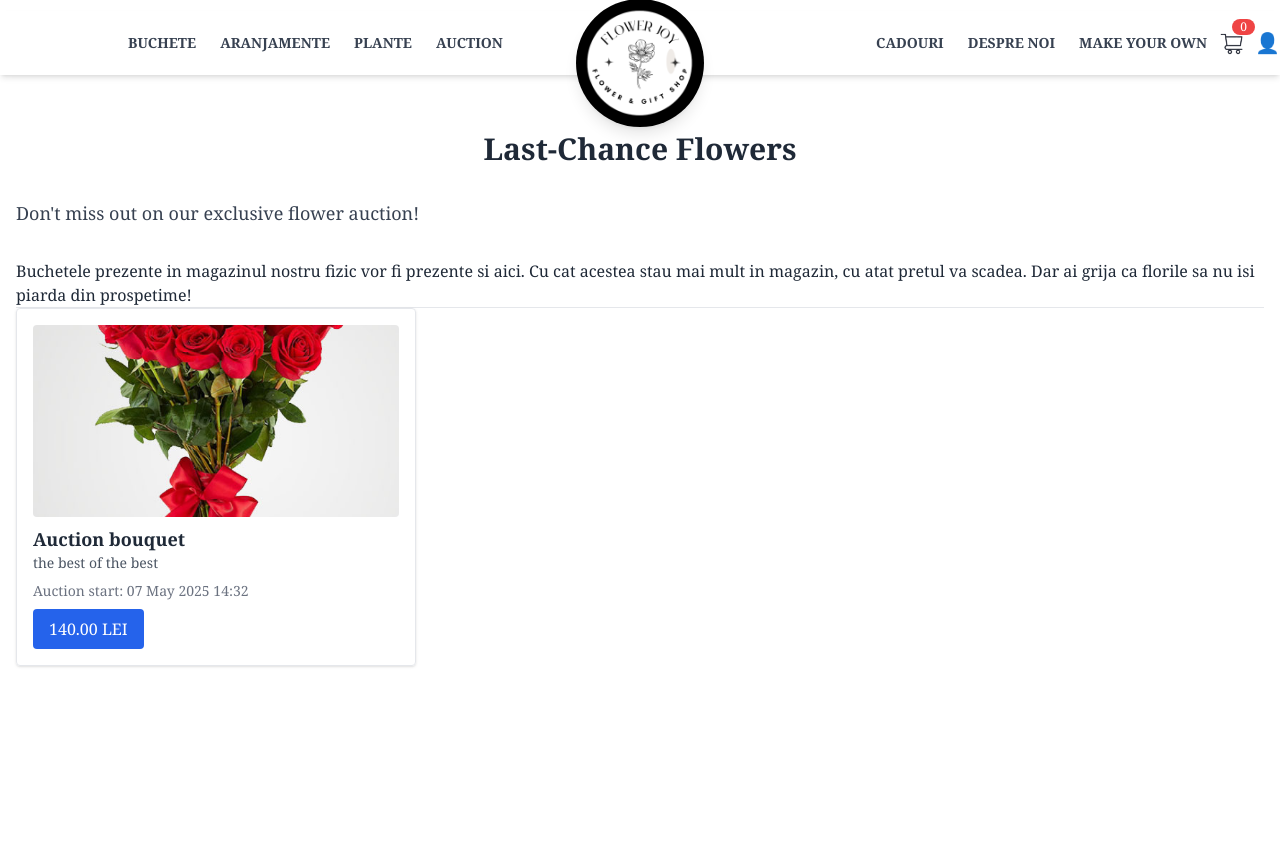
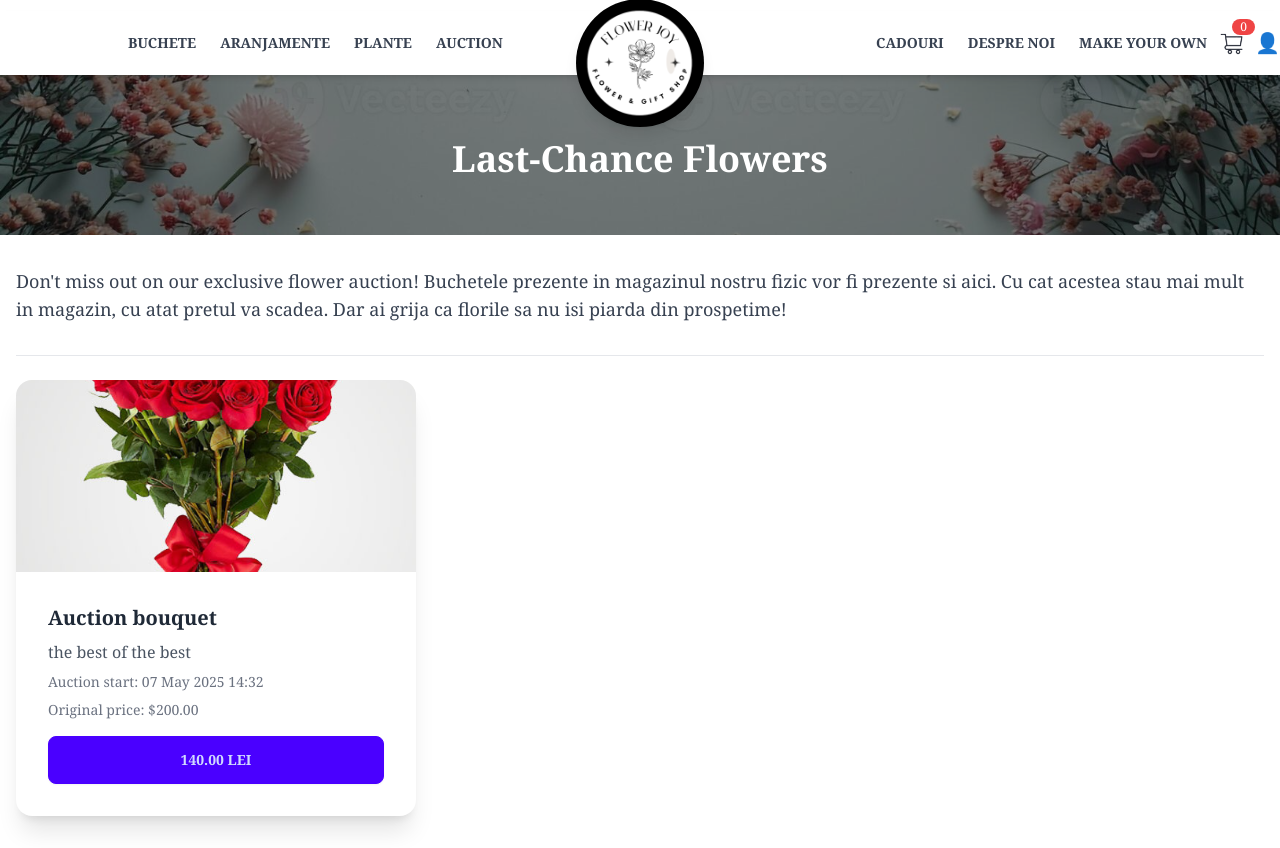
Before and after one commit to Biaescu25/Aplicatie-Web-pentru-gestionarea-unei-florarii-online, a Django app: page /auction/ in a window 1280 px wide. Shown: the part 45-893 px from the top of the page. Before the commit the page ends 712 px from the top, so only its background shows below. Run offline with Django 5.2, Linux system fonts and the light colour scheme; data comes from the database, SQL or seed files in the repository; both versions use the stored data as it was after the commit; some libraries are stand-ins or nearby versions.

Commit message:
update auction, cart count logic

```diff
--- a/Florarie/App/templates/partials/auction.html
+++ b/Florarie/App/templates/partials/auction.html
@@ -2,16 +2,20 @@
 {% load static %}
 
 {% block content %}
+<section class="relative w-full h-56 bg-cover bg-center mt-14" style="background-image: url('/static/bannerCart.jpg');">
+    <div class="absolute inset-0 bg-black opacity-50"></div>
+    <div class="container mx-auto px-4 py-16 relative z-10 text-white">
+        <h1 class="text-4xl font-bold text-center mt-16">Last-Chance Flowers</h1>
+    </div>
+</section>
+
 <section class="py-8">
-    <div class="container mx-auto mt-36 px-4">
-        <h2 class="text-3xl font-bold mb-6 text-primary text-center">Last-Chance Flowers</h2>
-
-        <p class="text- text-gray-700 mb-8 ">
-            <p class="text-lg text-gray-700 mb-8 text-left">Don't miss out on our exclusive flower auction!</p>
-            Buchetele prezente in magazinul nostru fizic vor fi prezente si aici.
+    <div class="container mx-auto px-4">
+        <p class="text-lg text-gray-700 mb-8 text-left">
+            Don't miss out on our exclusive flower auction! Buchetele prezente in magazinul nostru fizic vor fi prezente si aici.
             Cu cat acestea stau mai mult in magazin, cu atat pretul va scadea. Dar ai grija ca florile sa nu isi piarda din prospetime!
         </p>
-        <hr>
+        <hr class="my-6">
         <div
             id="product-list"
             hx-get="{% url 'auction' %}"
--- a/Florarie/App/templates/partials/auction_list.html
+++ b/Florarie/App/templates/partials/auction_list.html
@@ -1,10 +1,13 @@
 {% for product in products %}
-<div class="border rounded shadow p-4">
-    <img src="{{ product.image.url }}" class="w-full h-48 object-cover rounded" alt="{{ product.name }}">
-    <h3 class="mt-2 text-lg font-semibold">{{ product.name }}</h3>
-    <p class="text-gray-600 text-sm">{{ product.description }}</p>
-    <div class="mt-2">
+<div class="card bg-base-100 shadow-xl">
+    <figure>
+        <img src="{{ product.image.url }}" alt="{{ product.name }}" class="w-full h-48 object-cover">
+    </figure>
+    <div class="card-body">
+        <h2 class="card-title">{{ product.name }}</h2>
+        <p class="text-gray-600">{{ product.description }}</p>
         <p class="text-sm text-gray-500">Auction start: {{ product.auction_start_time|date:"d M Y H:i" }}</p>
+        <p class="text-sm text-gray-500">Original price: ${{ product.before_auction_price }}</p>
         <div
             hx-get="{% url 'auction_price_partial' product.pk %}"
             hx-trigger="every 30s"
--- a/Florarie/App/templates/partials/auction_price.html
+++ b/Florarie/App/templates/partials/auction_price.html
@@ -1,5 +1,5 @@
 <button
-    class="bg-blue-600 text-white px-4 py-2 rounded hover:bg-blue-700"
+    class="btn btn-primary w-full"
     hx-get="{% url 'auction_confirm_popup' product.pk %}"
     hx-target="#modal-container"
     hx-swap="innerHTML"
--- a/Florarie/App/templates/partials/cart_count.html
+++ b/Florarie/App/templates/partials/cart_count.html
@@ -1,3 +1,6 @@
 
-<img src="/static/cartIcon1.png" class="w-8 h-8">
-<span id="cart-count" class="absolute -top-2 -right-2 bg-red-500 text-white text-xs px-2 rounded-full"  hx-swap-oob="true">{{ cart_count }}</span>
+<!-- <img src="/static/cartIcon1.png" class="w-8 h-8"> -->
+<span id="cart-count" class="absolute -top-2 -right-2 bg-red-500 text-white text-xs px-2 rounded-full"
+    hx-swap-oob="true">
+    {{ cart_count }}
+</span>
--- a/Florarie/App/templates/partials/navbar.html
+++ b/Florarie/App/templates/partials/navbar.html
@@ -36,7 +36,7 @@
                 <!-- <a href="/cart/" id="cart-btn" class="relative" hx-get="/cart/" hx-target="#cart-items" hx-trigger="click" hx-swap="innerHTML"> -->
 
                 <a href="/cart/" id="cart-btn" class="relative">
-                    <!-- <img src="/static/cartIcon1.png" class="w-8 h-8"> -->
+                    <img src="/static/cartIcon1.png" class="w-8 h-8">
                     <!-- <span id="cart-count" class="absolute -top-2 -right-2 bg-red-500 text-white text-xs px-2 rounded-full">0</span> -->
                     {% include "partials/cart_count.html" with cart_count=cart_items.count %}
 
--- a/Florarie/App/views.py
+++ b/Florarie/App/views.py
@@ -72,17 +72,6 @@ def add_to_cart(request, product_id):
         session_id = get_or_create_session_id(request)
         cart_item, created = CartItem.objects.get_or_create(session_id=session_id, product=product)
 
-    # If coming from auction confirm
-    # if product.is_in_auction():
-    #     cart_item.product.price = product.get_auction_price()
-    #     cart_item.product.bid_submited = True
-    #     cart_item.product.save()
-    #      # Refresh product list via trigger
-    #     if request.headers.get("HX-Request"):
-    #         response = HttpResponse()
-    #         response["HX-Trigger"] = "refreshProductList"
-    #         return response
-
     if not created:
         cart_item.quantity += 1
         cart_item.save()
@@ -122,9 +111,16 @@ def remove_from_cart(request, product_id):
         # If cart is not empty, update both cart items and total price
         total_price_html = render_to_string("partials/total_price.html", {"total_price": total_price}, request=request)
 
-        response = HttpResponse("")
+        cart_count = get_cart_items(request).count()
+        cart_html = render_to_string("partials/cart_count.html", {"cart_count": cart_count}, request=request)
+
+        # Return a response that updates the cart count (via hx-swap-oob)
+        response = HttpResponse(cart_html)
+
+        #response = HttpResponse("")
         response["HX-Trigger"] = "updateTotalPrice"  # Trigger the total price update
         return response
+
 
     # If it's a normal request, redirect to the cart page
     return redirect("cart")
@@ -674,7 +670,6 @@ def auction_price_partial(request, pk):
 
 
 def  auction_confirm_popup(request, pk):
-    print("i do this")
     product = get_object_or_404(Product, pk=pk)
      # GET request: show confirmation popup
     return render(request, "partials/auction_confirm_popup.html", {"product": product})
@@ -690,16 +685,20 @@ def auction_confirm(request, pk):
         session_id = get_or_create_session_id(request)
         cart_item, created = CartItem.objects.get_or_create(session_id=session_id, product=product)
 
+
     if product.is_in_auction():
         cart_item.product.price = product.get_auction_price()
         cart_item.product.bid_submited = True
         cart_item.product.save()
-        # Refresh product list via trigger
-        if request.headers.get("HX-Request"):
-            response = HttpResponse()
-            response["HX-Trigger"] = "refreshProductList"
-            return response
 
-    # Render and return updated auction price button (with hx-get again)
-    html = render_to_string("partials/auction_list.html", {"product": product}, request=request)
-    return HttpResponse(html)
+    # Always refresh the product list (optional), and cart count
+    if request.headers.get("HX-Request"):
+        cart_count = get_cart_items(request).count()
+        cart_html = render_to_string("partials/cart_count.html", {"cart_count": cart_count}, request=request)
+
+        # Return a response that updates the cart count (via hx-swap-oob)
+        response = HttpResponse(cart_html)
+        response["HX-Trigger"] = "refreshProductList"
+        return response
+
+    return redirect("auction")
```
Also changed, not shown: Florarie/App/admin.py (+5 -2 lines), Florarie/App/templates/partials/cart_item.html (+8 -1 lines), Florarie/App/static/media/Pictures/Buchet-cu-25-Trandafiri-Rosii-_UQzYDNV.jpg (added), Florarie/App/templates/base.html (line endings or trailing spaces), Florarie/db.sqlite3.
